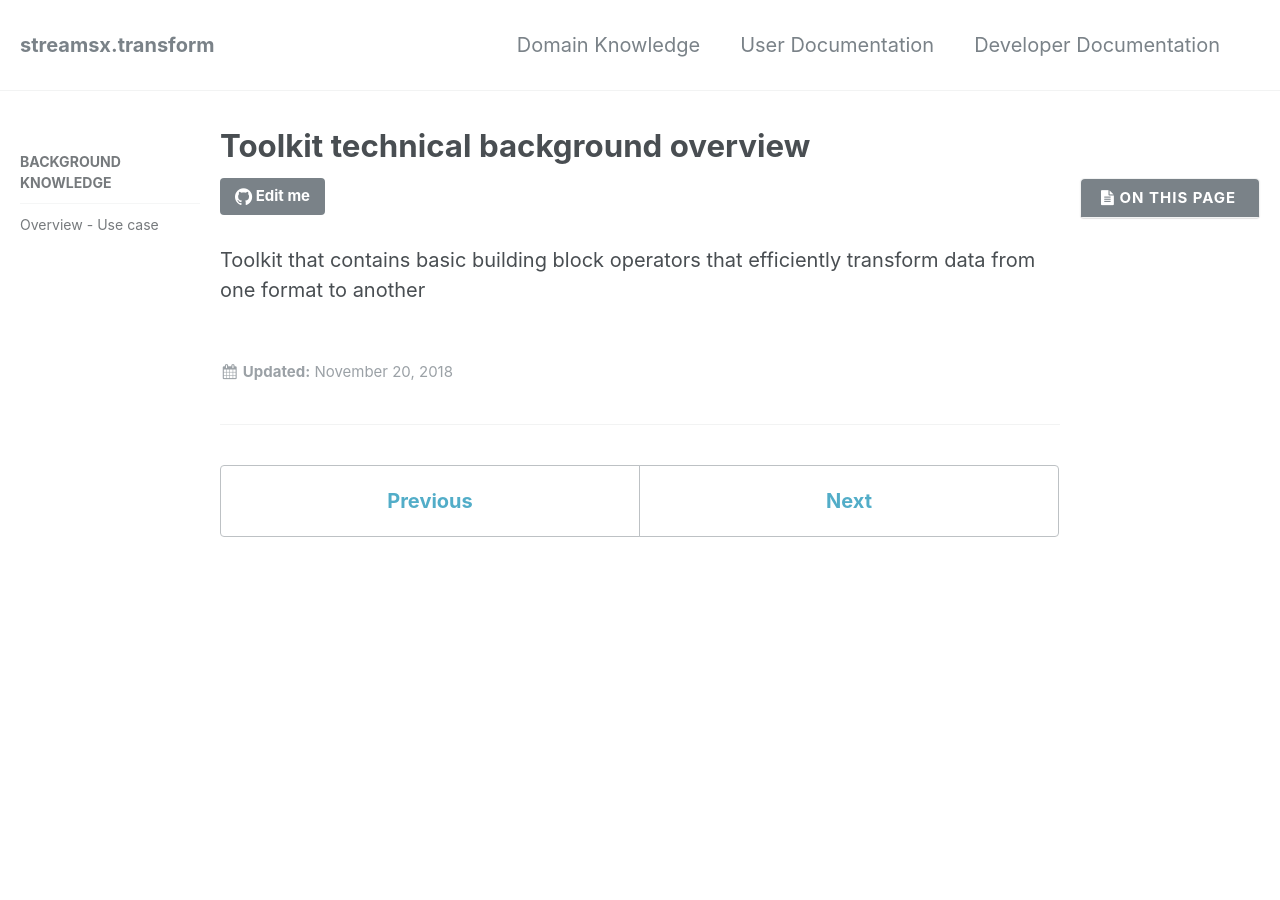
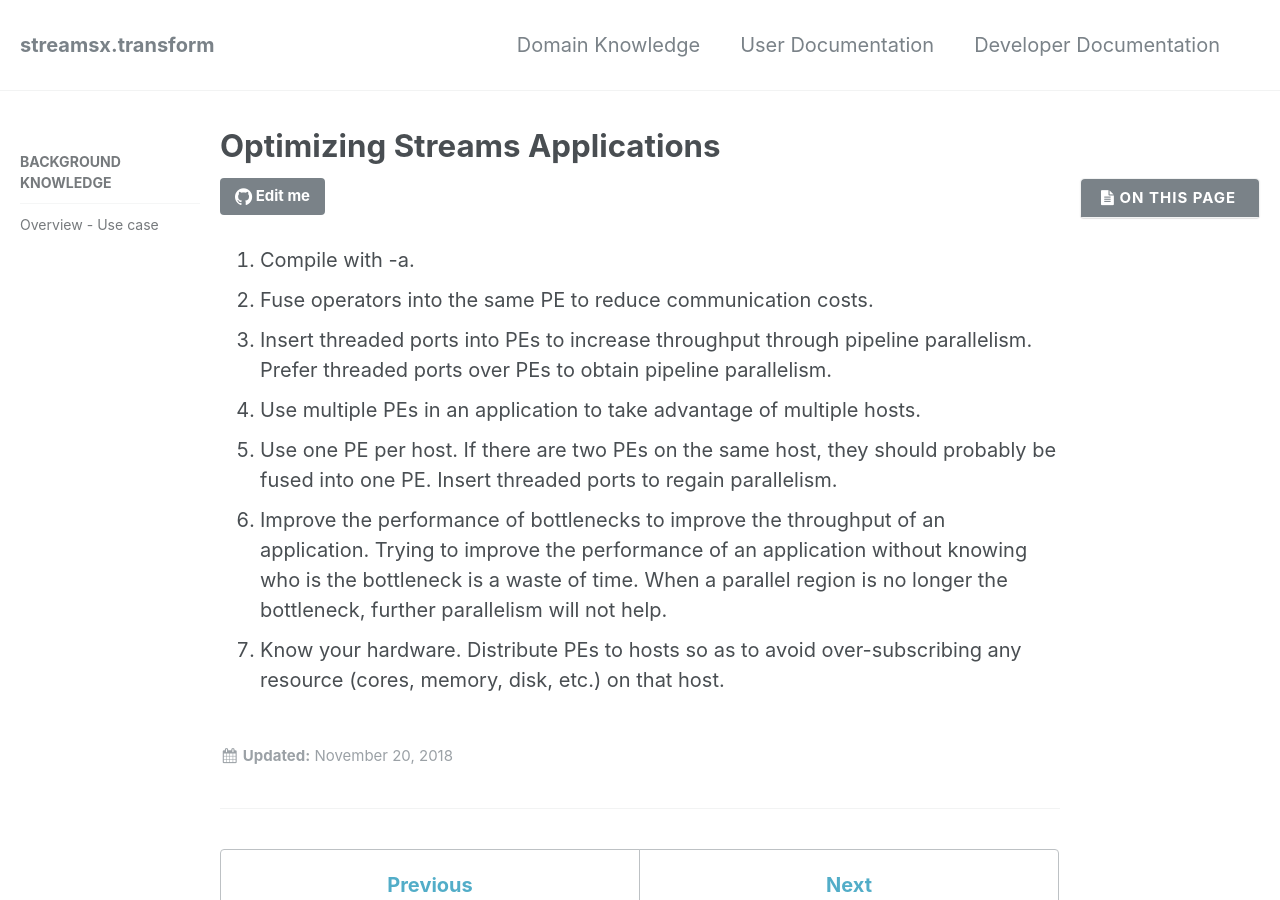
Before and after one commit to IBMStreams/streamsx.transform, a Jekyll site: the page built from _docs/02-knowledge_overview.md, in a window 1280 px wide and 900 px high. Built offline with Jekyll 4.4.1, drawn with Linux system fonts in a browser that asks for light colours.

Commit message:
Update 02-knowledge_overview.md

```diff
--- a/_docs/02-knowledge_overview.md
+++ b/_docs/02-knowledge_overview.md
@@ -1,7 +1,7 @@
 ---
-title: "Toolkit technical background overview"
+title: "Optimizing Streams Applications"
 permalink: /docs/knowledge/overview/
-excerpt: "Basic knowledge of the toolkits technical domain."
+excerpt: "Optimizing Streams Applications"
 last_modified_at: 2018-11-20T12:37:48-04:00
 redirect_from:
    - /theme-setup/
@@ -11,4 +11,11 @@ sidebar:
 {% include toc %}
 {% include editme %}
 
-Toolkit that contains basic building block operators that efficiently transform data from one format to another
+
+1. Compile with -a.
+1. Fuse operators into the same PE to reduce communication costs.
+1. Insert threaded ports into PEs to increase throughput through pipeline parallelism. Prefer threaded ports over PEs to obtain pipeline parallelism.
+1. Use multiple PEs in an application to take advantage of multiple hosts.
+1. Use one PE per host. If there are two PEs on the same host, they should probably be fused into one PE. Insert threaded ports to regain parallelism.
+1. Improve the performance of bottlenecks to improve the throughput of an application. Trying to improve the performance of an application without knowing who is the bottleneck is a waste of time. When a parallel region is no longer the bottleneck, further parallelism will not help.
+1. Know your hardware. Distribute PEs to hosts so as to avoid over-subscribing any resource (cores, memory, disk, etc.) on that host.
```
